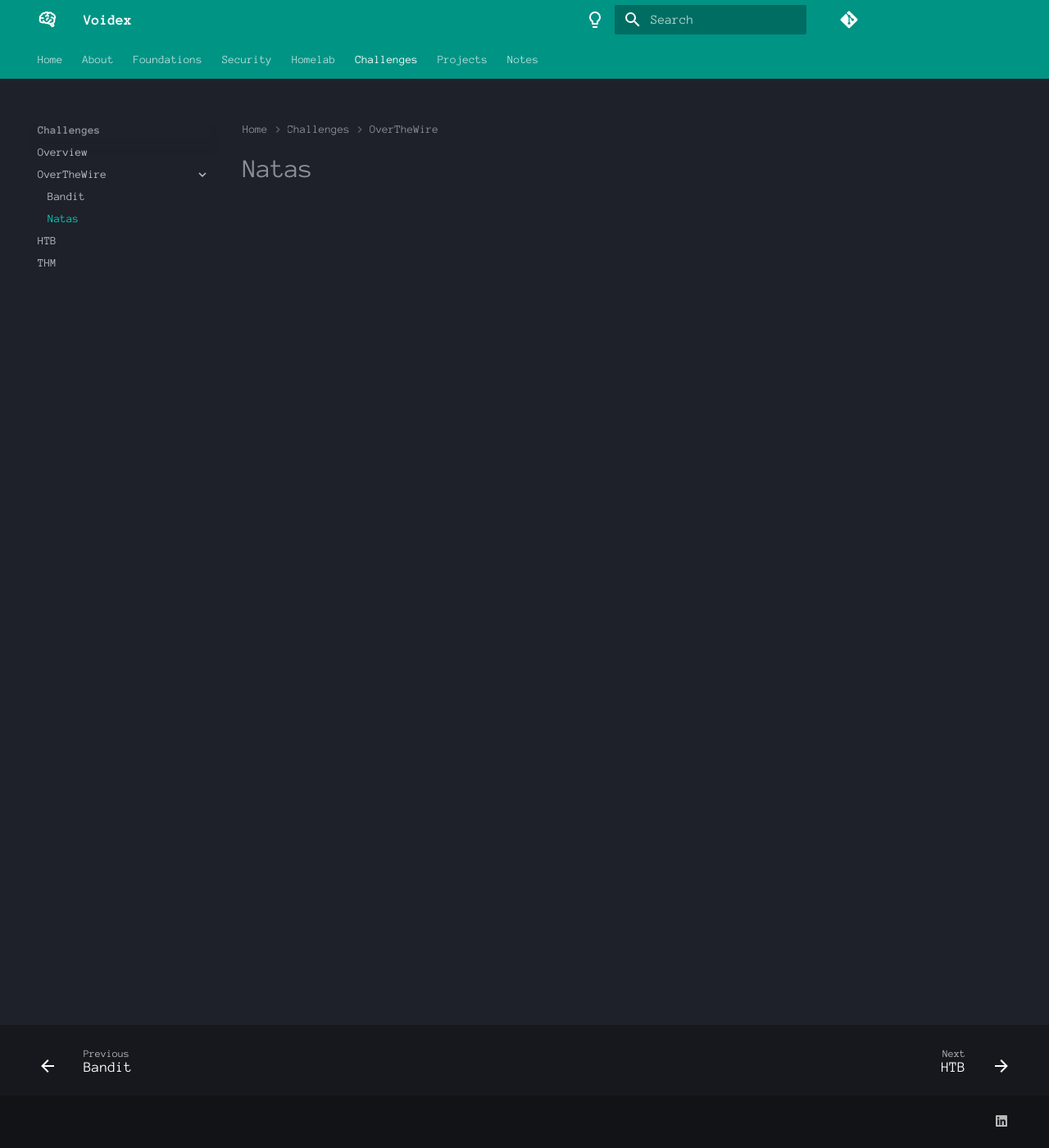
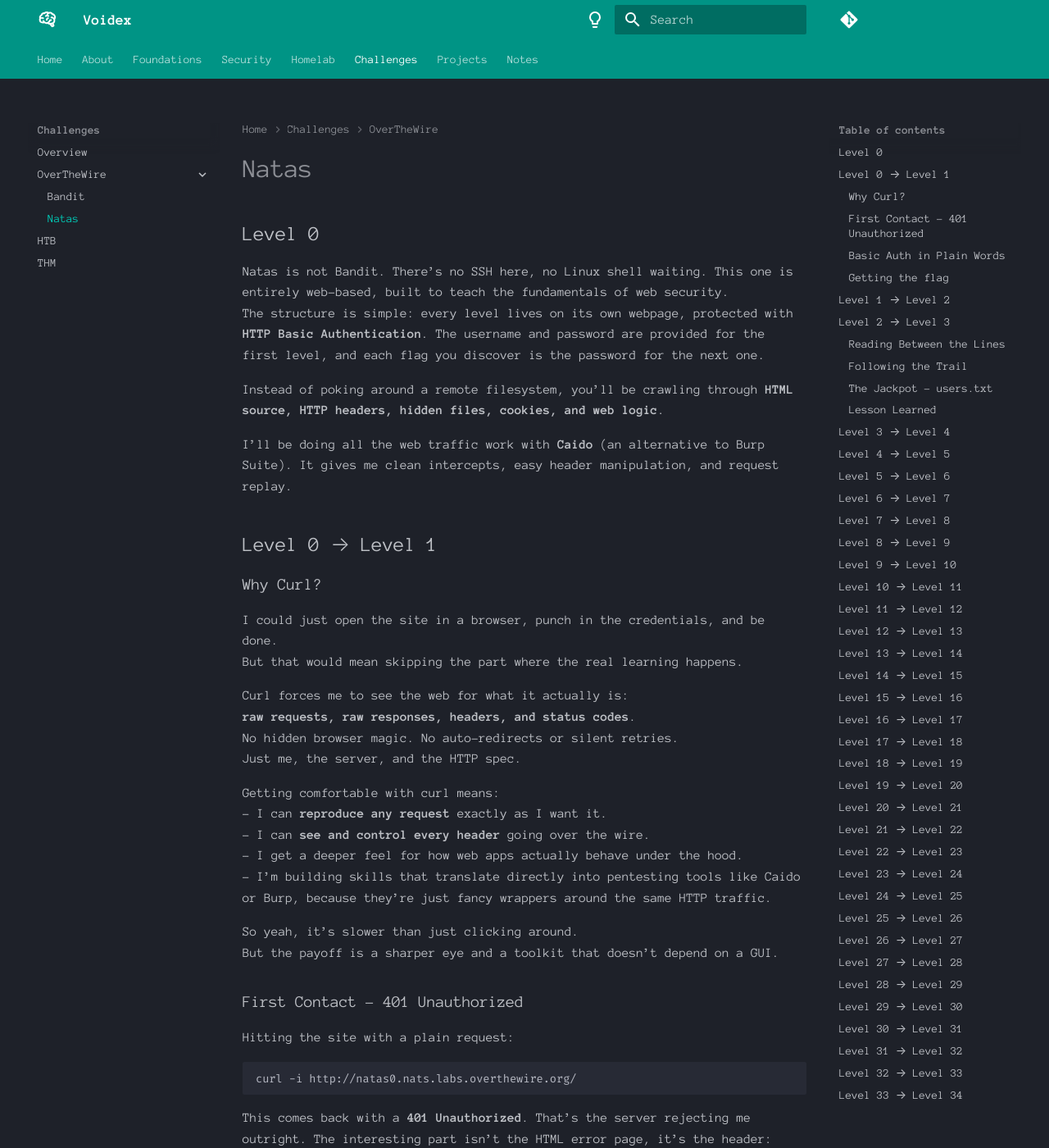
Before and after one commit to Fudomaru/wiki, an MkDocs documentation site: the page built from docs/challenges/overthewire/natas.md, in a window 1280 px wide and 1400 px high. Shown: the whole window at 82% size. Built offline with MkDocs 1.6.1 and Material for MkDocs 9.7.7, drawn with Linux system fonts in a browser that asks for light colours; comment, search, counter and statistics services are not loaded; some of the changed text lies outside the part shown.

Commit message:
Working on Natas

````diff
--- a/docs/challenges/overthewire/natas.md
+++ b/docs/challenges/overthewire/natas.md
@@ -2,3 +2,185 @@
 title: Natas
 description: Aimed at Beginners. Basic WebApp with a white box approch, showing of the most common bugs and how to abuse them.
 ---
+
+
+## Level 0
+
+Natas is not Bandit. There’s no SSH here, no Linux shell waiting.
+This one is entirely web-based, built to teach the fundamentals of web security.
+The structure is simple:
+every level lives on its own webpage,
+protected with **HTTP Basic Authentication**.
+The username and password are provided for the first level,
+and each flag you discover is the password for the next one.
+
+Instead of poking around a remote filesystem,
+you’ll be crawling through
+**HTML source, HTTP headers, hidden files, cookies, and web logic**.
+
+I’ll be doing all the web traffic work with **Caido** (an alternative to Burp Suite).
+It gives me clean intercepts, easy header manipulation, and request replay.
+
+
+## Level 0 → Level 1
+
+### Why Curl?
+
+I could just open the site in a browser, punch in the credentials, and be done.
+But that would mean skipping the part where the real learning happens.
+
+Curl forces me to see the web for what it actually is:
+**raw requests, raw responses, headers, and status codes**.
+No hidden browser magic. No auto-redirects or silent retries.
+Just me, the server, and the HTTP spec.
+
+Getting comfortable with curl means:
+- I can **reproduce any request** exactly as I want it.
+- I can **see and control every header** going over the wire.
+- I get a deeper feel for how web apps actually behave under the hood.
+- I’m building skills that translate directly into
+  pentesting tools like Caido or Burp,
+  because they’re just fancy wrappers around the same HTTP traffic.
+
+So yeah, it’s slower than just clicking around.
+But the payoff is a sharper eye and a toolkit that doesn’t depend on a GUI.
+
+### First Contact – 401 Unauthorized
+
+Hitting the site with a plain request:
+
+``` bash
+curl -i http://natas0.nats.labs.overthewire.org/
+```
+
+This comes back with a **401 Unauthorized**.
+That’s the server rejecting me outright.
+The interesting part isn’t the HTML error page, it’s the header:
+`WWW-Authenticate: Basic realm="Authentication required"`
+That single line is the server spelling out the rules of the game:
+*"If you want access, bring me a Basic Auth header."*
+
+---
+
+### Basic Auth in Plain Words
+
+Basic Auth is just **username:password**, shoved through Base64, and sent in the `Authorization` header. Nothing fancy, nothing safe, but enough to gate a simple challenge.
+
+So if my creds are `natas0:natas0`, the header looks like this:
+
+```bash
+Authorization: Basic bmF0YXMwOm5hdGFzMA==
+```
+
+So to use it you can use the -H flag to give the header with your request:
+
+```bash
+curl -i -H "Authorization: Basic bmF0YXMwOm5hdGFzMA==" http://natas0.natas.labs.overthewire.org/
+```
+
+---
+
+### Getting the flag
+
+For all that work, and understanding that happened in these steps,
+there is thing that makes it a clear win:
+If you get this request and authorization to work in curl,
+you get the flag right in front of you,
+since it is in the html file, as a comment.
+
+---
+
+<!--
+0nzCigAq7t2iALyvU9xcHlYN4MlkIwlq
+-->
+
+## Level 1 → Level 2
+
+For all of that work for the curl request of level one,
+there was an extra reward waiting for me on the second level.
+The second flag sits at the exactly the same spot as the first.
+The main difference is, that the option to view the source code in the brower is disabled.
+Since I are yet to use a browser, that really doesn't matter for me.
+
+---
+
+<!--
+TguMNxKo1DSa1tujBLuZJnDUlCcUAPlI
+-->
+
+## Level 2 → Level 3
+
+
+### Reading Between the Lines
+At first glance, the page just says:
+*“There is nothing on this page.”*
+But there’s one clue — an `<img>` tag pointing to `files/pixel.png`.
+
+A picture like that doesn’t belong in a challenge unless it’s trying to point me somewhere.
+
+---
+
+### Following the Trail
+Instead of looking at the picture itself, I cut it off at the directory and tried to see if `/files/` was open:
+
+Codeblock with example here: curl -i -u natas2:TguMNxKo1DSa1tujBLuZJnDUlCcUAPlI http://natas2.natas.labs.overthewire.org/files/
+
+And yes — Apache is happily showing me a directory listing.
+Inside are two files:
+- `pixel.png` (the image from the page)
+- `users.txt` (way more interesting)
+
+---
+
+### The Jackpot – users.txt
+Pulling `users.txt` gave me a list of dummy users, with one real gem tucked inside:
+
+Codeblock with example here: curl -i -u natas2:TguMNxKo1DSa1tujBLuZJnDUlCcUAPlI http://natas2.natas.labs.overthewire.org/files/users.txt
+
+In between fake creds like `alice` and `bob`, the entry for `natas3` stood out with the real password:
+
+---
+
+### Lesson Learned
+This level is about **directory indexing**.
+If the web server is misconfigured to show its folders, attackers can just walk through and scoop up whatever files are lying around.
+It’s a rookie mistake, but one that still happens in real systems.
+
+
+---
+
+<!--
+3gqisGdR0pjm6tpkDKdIWO2hSvchLeYH
+-->
+
+## Level 3 → Level 4
+## Level 4 → Level 5
+## Level 5 → Level 6
+## Level 6 → Level 7
+## Level 7 → Level 8
+## Level 8 → Level 9
+## Level 9 → Level 10
+## Level 10 → Level 11
+## Level 11 → Level 12
+## Level 12 → Level 13
+## Level 13 → Level 14
+## Level 14 → Level 15
+## Level 15 → Level 16
+## Level 16 → Level 17
+## Level 17 → Level 18
+## Level 18 → Level 19
+## Level 19 → Level 20
+## Level 20 → Level 21
+## Level 21 → Level 22
+## Level 22 → Level 23
+## Level 23 → Level 24
+## Level 24 → Level 25
+## Level 25 → Level 26
+## Level 26 → Level 27
+## Level 27 → Level 28
+## Level 28 → Level 29
+## Level 29 → Level 30
+## Level 30 → Level 31
+## Level 31 → Level 32
+## Level 32 → Level 33
+## Level 33 → Level 34
````
